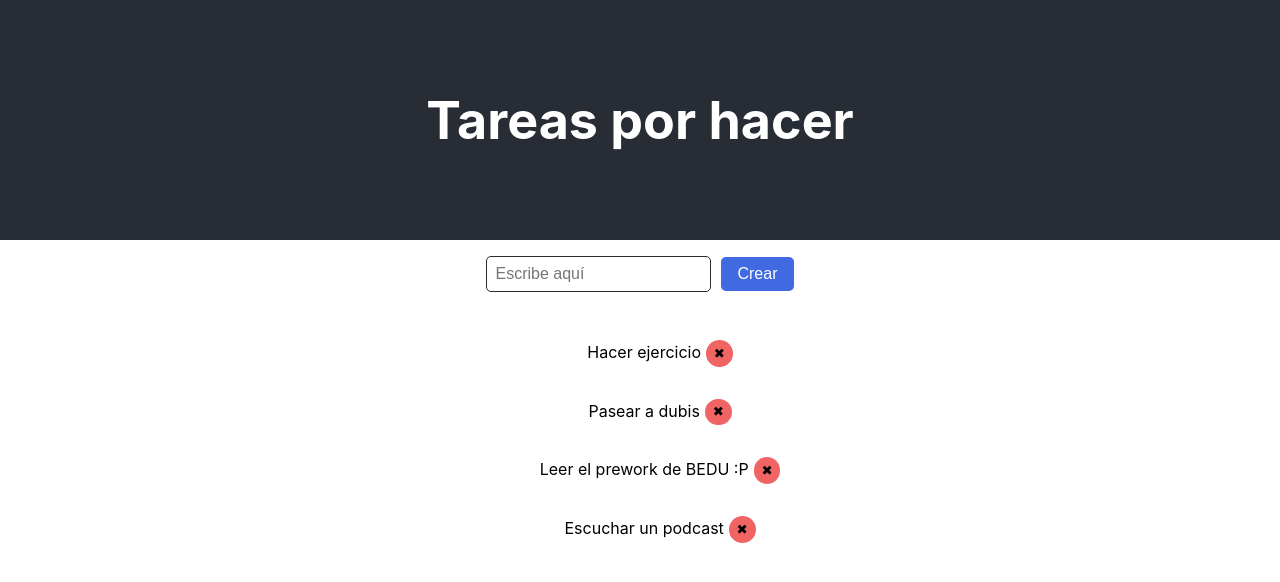
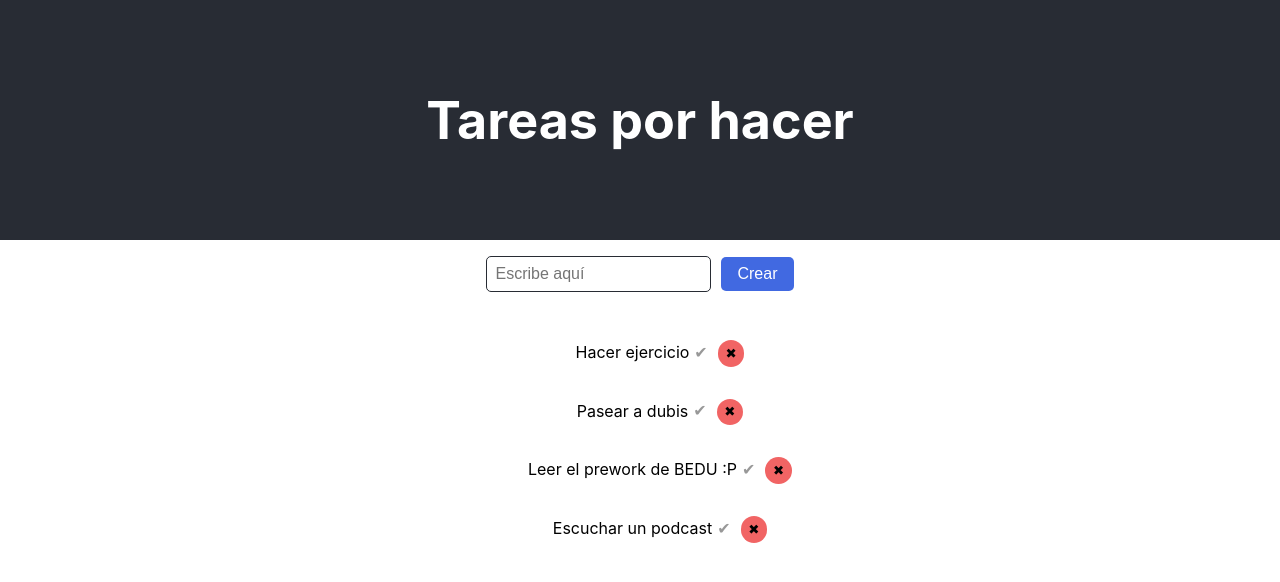
Before and after one commit to alejandro28100/todoApp, a React (Create React App) app: page / in a window 1280 px wide. Shown: the top 582 px of the page. Built offline with nearby package versions, Linux system fonts and the light colour scheme.

Commit message:
reto 1 y 2 completados

```diff
--- a/src/App.js
+++ b/src/App.js
@@ -1,16 +1,28 @@
 // import logo from './logo.svg';
+import { useState } from "react";
 import Header from "./components/Header";
 import Form from './components/Form';
 import './App.css';
 import TodoList from "./components/TodoList";
 
+
+const TODOS = [
+  { text: "Hacer ejercicio", done: false, id: 1 },
+  { text: "Pasear a dubis", done: false, id: 2 },
+  { text: "Leer el prework de BEDU :P", done: false, id: 3 },
+  { text: "Escuchar un podcast", done: false, id: 4 }
+];
+
+
 function App() {
+  const [todos, setTodos] = useState(TODOS);
+  console.log(todos);
   return (
     <div className="App">
 
       <Header />
       <Form />
-      <TodoList />
+      <TodoList todos={todos} setTodos={setTodos} />
     </div>
   );
 }
--- a/src/components/Checkmark.js
+++ b/src/components/Checkmark.js
@@ -1,20 +1,15 @@
 import React from "react";
+import PropTypes from "prop-types";
 
-function Checkmark({ done, text, handleClick }) {
+function Checkmark({ done }) {
     return (
-        <>
-
-            <div className="todo-item" onClick={handleClick} >
-                <span className={`${done ? "done" : ""}`}>
-                    {text}
-                </span>
-                {done && <span>	&#10004;</span>}
-                <button className="delete-btn"> &#10006; </button>
-            </div>
-        </>
-
-
+        <span style={{ opacity: done ? 1 : 0.4, margin: "0px 5px" }}>&#10004;</span>
     )
 }
 
+
+Checkmark.propTypes = {
+    done: PropTypes.bool.isRequired
+}
+
 export default Checkmark;
--- a/src/components/Todo.js
+++ b/src/components/Todo.js
@@ -1,35 +1,25 @@
 //Todo.js
 import React from 'react'
 import Checkmark from "./Checkmark";
+import PropTypes from "prop-types";
+
+const Todo = ({ handler, id, text, done }) => {
+    return (
+        <div className="todo-item">
+            <span onClick={() => handler.handleToggle(id)} className={`${done ? "done" : ""}`}>
+                {text}
+            </span>
+            <Checkmark done={done} />
+            <button className="delete-btn" onClick={() => handler.handleDelete(id)}> &#10006; </button>
+        </div>
+    )
+};
 
 
-class Todo extends React.Component {
-    constructor(props) {
-        super(props)
-        this.state = {
-            done: false
-        }
-
-        this.handleClick = this.handleClick.bind(this)
-
-    }
-
-    handleClick() {
-        this.setState({ done: !this.state.done });
-    }
-
-    render() {
-
-        const todo = {
-            text: this.props.text,
-            done: this.state.done,
-            handleClick: this.handleClick
-        }
-
-        return (
-            <Checkmark {...todo} />
-        )
-    }
+Todo.propTypes = {
+    id: PropTypes.number.isRequired,
+    text: PropTypes.string.isRequired,
+    done: PropTypes.bool.isRequired
 }
 
 export default Todo
--- a/src/components/TodoList.js
+++ b/src/components/TodoList.js
@@ -1,24 +1,54 @@
 import React from 'react'
 import Todo from './Todo'
+import PropTypes from "prop-types";
 
-const todos = [
-    { text: "Hacer ejercicio" },
-    { text: "Pasear a dubis" },
-    { text: "Leer el prework de BEDU :P" },
-    { text: "Escuchar un podcast" }
-];
+const TodoList = ({ todos, setTodos }) => {
 
+    function handleToggle(id) {
+        return setTodos([...todos].map(todo => {
+            if (todo.id === id) {
+                todo.done = !todo.done
+            }
+            return todo;
+        }))
+    };
 
-const TodoList = (props) => {
+    function handleDelete(id) {
+        //Filtra el todo que corresponda con el parámetro id
+        //evitando que el array sufra alguna mutación
+        return setTodos([...todos].filter(todo => todo.id !== id));
+    }
+
+    const handler = {
+        handleToggle,
+        handleDelete
+    }
+
     return (
         <ul className="todo-list">
             {
-                todos.map((todo) => {
-                    return <Todo text={todo.text} />
+                todos.map(({ text, done, id }) => {
+                    const todo = {
+                        id,
+                        text,
+                        done,
+                        handler
+                    }
+                    return <Todo key={`${text}-${id}`} {...todo} />
                 })
             }
         </ul>
     )
 }
 
+TodoList.propTypes = {
+    todos: PropTypes.arrayOf(
+        PropTypes.shape({
+            text: PropTypes.string.isRequired,
+            done: PropTypes.bool.isRequired
+        }).isRequired
+    ).isRequired,
+    setTodos: PropTypes.func.isRequired,
+}
+
 export default TodoList
```
